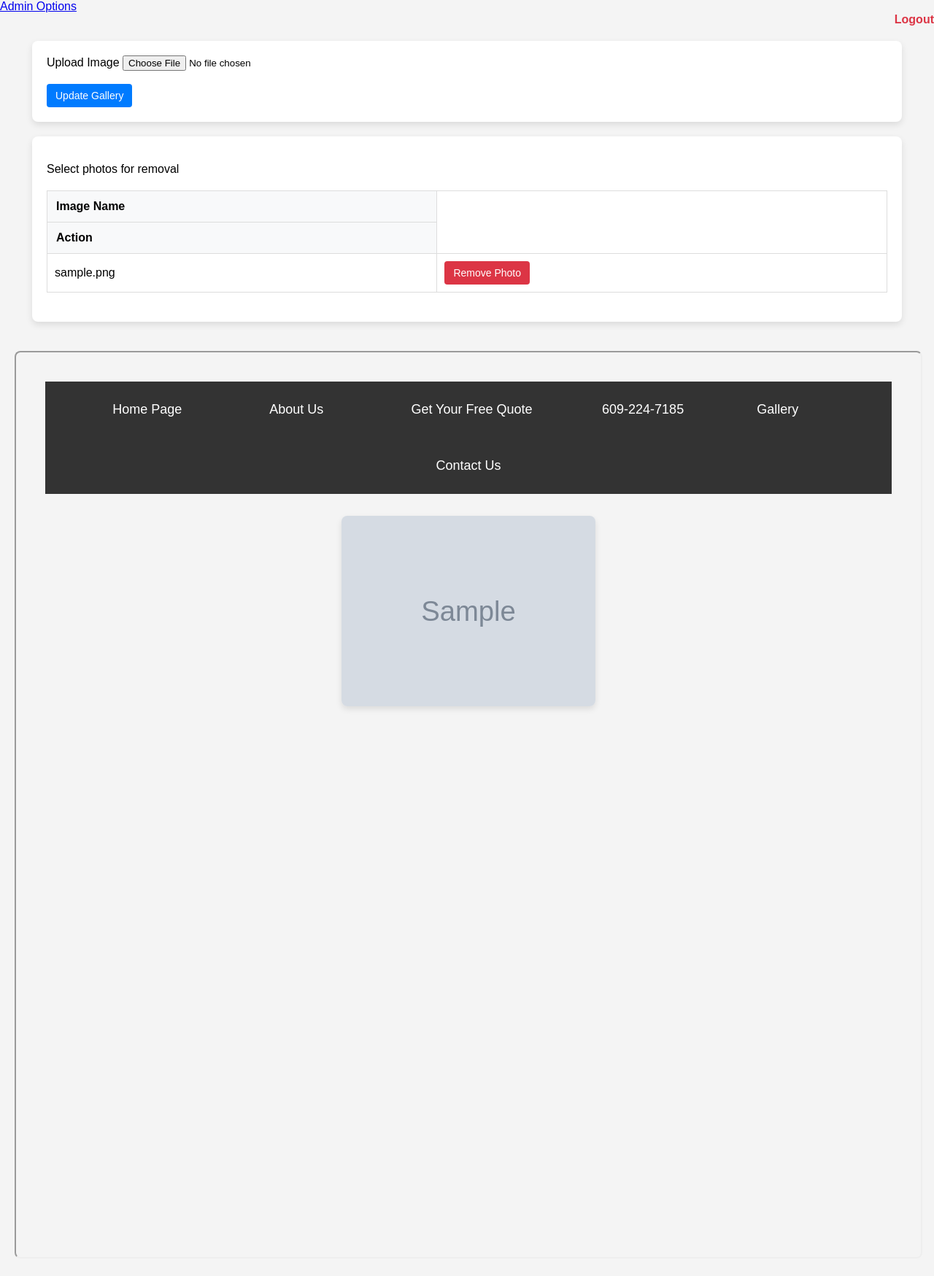
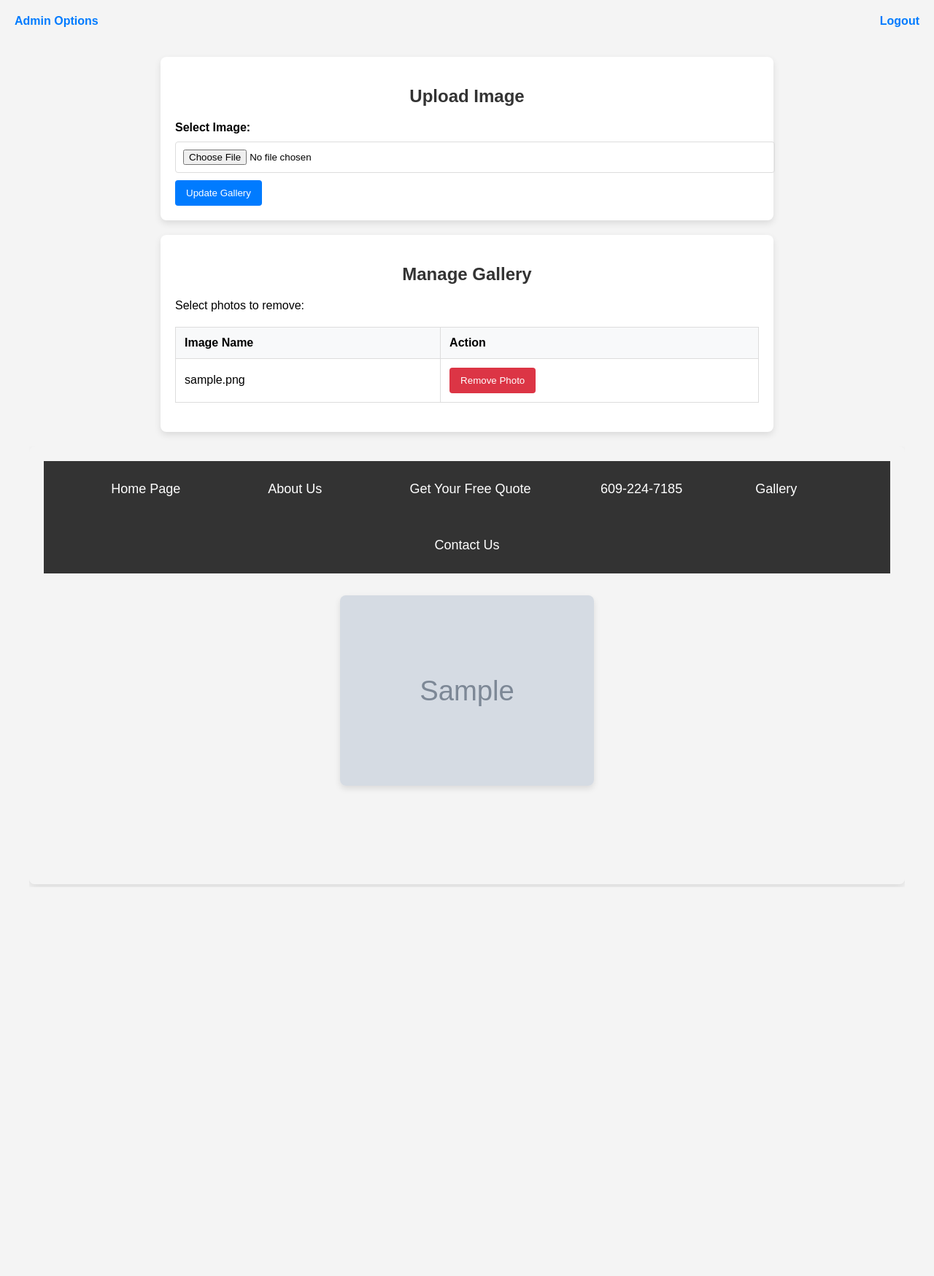
Before and after one commit to serialUmo/SEProject, a PHP site: page /admingallery.php in a window 1280 px wide. Shown: the whole page at 73% size. After the commit the page ends 1216 px from the top, so only its background shows below. Run offline with PHP 8.4, Linux system fonts and the light colour scheme; the visitor is signed in with stand-in values (Sample User, id 1); tables that the repository leaves empty or names only in its code hold one stand-in row (values such as "Sample post"); grey boxes marked "Sample" are stand-in pictures.

Commit message:
Organize Gallery

```diff
--- a/site/admingallery.php
+++ b/site/admingallery.php
@@ -49,15 +49,12 @@
 ?>
 
 <!DOCTYPE html>
-<html>
+<html lang="en">
+<head>
+    <meta charset="UTF-8">
+    <meta name="viewport" content="width=device-width, initial-scale=1.0">
+    <title>Admin Gallery Management</title>
     <style>
-    iframe {
-        width: 90%;
-        margin: 20px;
-        padding: 20px;
-        border-radius: 8px;
-    }
-
         body {
             font-family: Arial, sans-serif;
             background-color: #f4f4f4;
@@ -67,6 +64,7 @@
 
         .container {
             width: 90%;
+            max-width: 800px;
             margin: 20px auto;
             background-color: #fff;
             padding: 20px;
@@ -74,9 +72,56 @@
             box-shadow: 0 4px 10px rgba(0, 0, 0, 0.1);
         }
 
+        .header {
+            display: flex;
+            justify-content: space-between;
+            align-items: center;
+            padding: 20px;
+            margin-bottom: 20px;
+        }
+
+        .header a {
+            color: #007bff;
+            text-decoration: none;
+            font-weight: bold;
+        }
+
         h2 {
             text-align: center;
             color: #333;
+        }
+
+        label {
+            font-weight: bold;
+        }
+
+        input[type="file"] {
+            width: 100%;
+            padding: 10px;
+            margin: 10px 0;
+            border: 1px solid #ddd;
+            border-radius: 4px;
+        }
+
+        button {
+            background-color: #007bff;
+            color: #fff;
+            padding: 10px 15px;
+            border: none;
+            border-radius: 4px;
+            cursor: pointer;
+        }
+
+        button:hover {
+            background-color: #0056b3;
+        }
+
+        .btn-danger {
+            background-color: #dc3545;
+        }
+
+        .btn-danger:hover {
+            background-color: #c82333;
         }
 
         table {
@@ -89,94 +134,58 @@
             border: 1px solid #ddd;
         }
 
-    th {
-        background-color: #f8f9fa;
-        text-align: left;
+        th, td {
             padding: 12px;
-    }
-
-    td {
-        padding: 10px;
             text-align: left;
         }
 
-    .btn {
-        display: inline-block;
-        background-color: #007bff;
-        color: #fff;
-        padding: 8px 12px;
-        border: none;
-        border-radius: 4px;
-        text-decoration: none;
-        cursor: pointer;
-        font-size: 14px;
+        th {
+            background-color: #f8f9fa;
         }
 
-    .btn:hover {
-        background-color: #0056b3;
+        .iframe-container {
+            margin: 20px auto;
+            width: 100%;
+            max-width: 1200px;
+            overflow: hidden;
         }
 
-    .btn-danger {
-        background-color: #dc3545;
+        iframe {
+            width: 100%;
+            height: 600px;
+            border: none;
+            border-radius: 8px;
+            box-shadow: 0 4px 10px rgba(0, 0, 0, 0.1);
         }
+    </style>
+</head>
+<body>
 
-    .btn-danger:hover {
-        background-color: #c82333;
-    }
-
-    .logout {
-        text-align: right;
-    }
-
-    .logout a {
-        text-decoration: none;
-        color: #dc3545;
-        font-weight: bold;
-    }
-
-    .adminoptions {
-        text-align: left;
-    }
-
-    .adminpotions a {
-        text-decoration: none;
-        color: #dc3545;
-        font-weight: bold;
-    }
-
-</style>
-
-
-<head>
-    <meta charset="UTF-8">
-</head>
-
-<body>
-<div class="adminoptions">
+<div class="header">
     <a href="adminoptions.php">Admin Options</a>
-</div>
-<div class="logout">
     <a href="logout.php">Logout</a>
 </div>
 
 <div class="container">
+    <h2>Upload Image</h2>
     <form action="" method="POST" enctype="multipart/form-data">
-    <label for="imgFile">Upload Image</label>
-    <input type="file" id="imgFile" name="newgallimg" accept="image/*">
-    <br>
-    <br>
-    <button type="submit" class="btn"name="upload">Update Gallery</button>
+        <label for="imgFile">Select Image:</label>
+        <input type="file" id="imgFile" name="newgallimg" accept="image/*" required>
+        <button type="submit" class="btn" name="upload">Update Gallery</button>
     </form>
 </div>
 
 <div class="container">
-    <p style="align-text: center">Select photos for removal</p>
+    <h2>Manage Gallery</h2>
+    <p>Select photos to remove:</p>
     <table>
+        <thead>
             <tr>
-            <th>Image Name</tr>
+                <th>Image Name</th>
                 <th>Action</th>
             </tr>
-
+        </thead>
+        <tbody>
             <?php
             $sql = "SELECT * FROM image";
             $result = $conn->query($sql);
@@ -184,10 +193,10 @@
             if ($result->num_rows > 0) {
                 while ($row = $result->fetch_assoc()) {
                     echo "<tr>";
-                echo "<td>" . $row['filename'] . "</td>";
+                    echo "<td>" . htmlspecialchars($row['filename']) . "</td>";
                     echo "<td>
-                        <form  method='POST' action=''>
-                            <input type='hidden' name='photo' value='" . $row['filename'] . "';>
+                            <form method='POST' action=''>
+                                <input type='hidden' name='photo' value='" . htmlspecialchars($row['filename']) . "'>
                                 <button type='submit' class='btn btn-danger' name='remove'>Remove Photo</button>
                             </form>
                         </td>";
@@ -195,17 +204,17 @@
                 }
             }
             ?>
+        </tbody>
     </table>
 </div>
 
+<div class="iframe-container">
+    <iframe src="photogallery.php" title="Photo Gallery"></iframe>
+</div>
 
-<div>
-
-    <iframe src="photogallery.php" title="copyofGallery" style="height: 1200px; width: 1200px">
-
-</div>
 </body>
 </html>
+
 
 <?php
     $conn->close();
```
Lines whose indentation alone changed are shown as unchanged.
